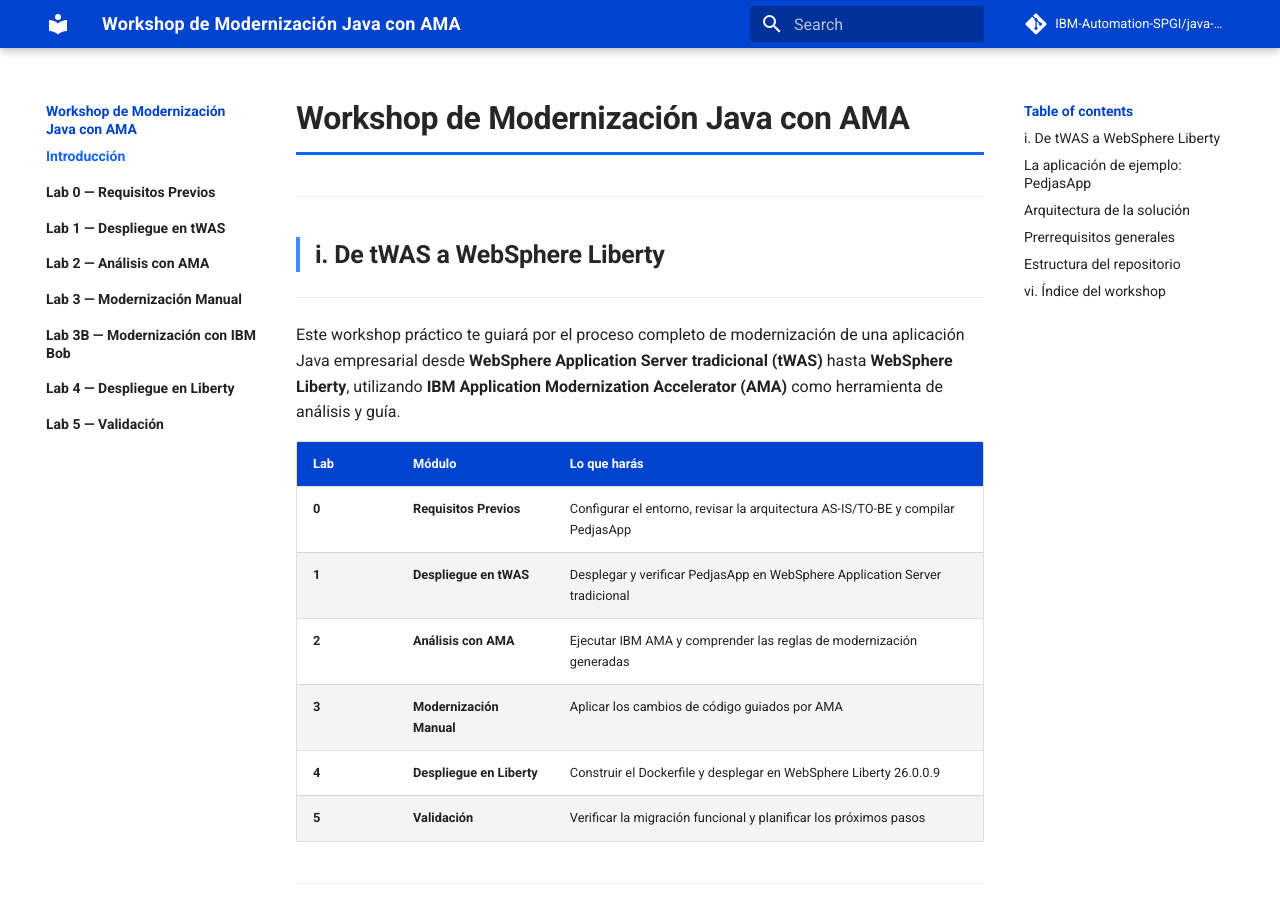
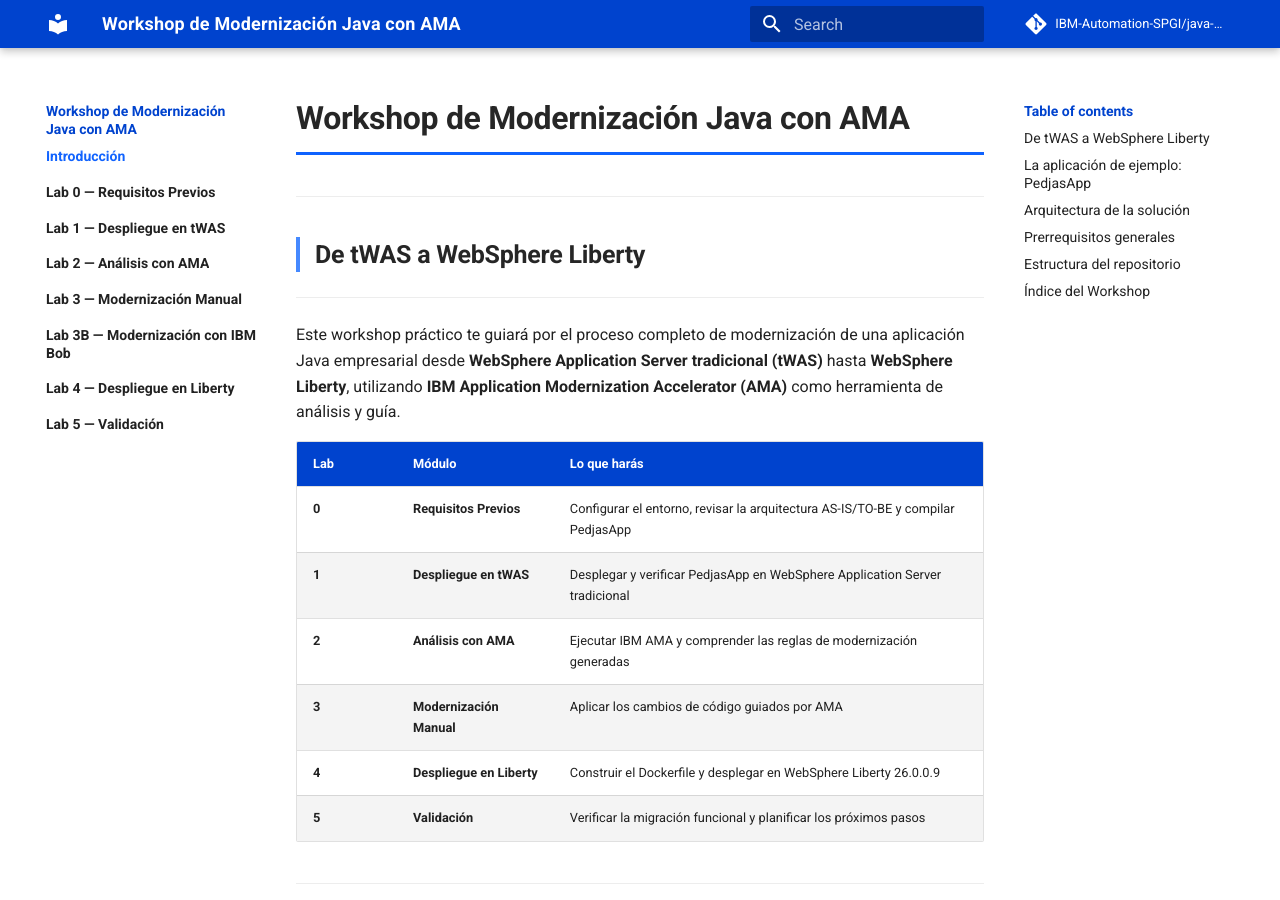
Before and after one commit to IBM-Automation-SPGI/java-mod-workshop, an MkDocs documentation site: the page built from docs/index.md, in a window 1280 px wide and 900 px high. Built offline with MkDocs 1.6.1 and Material for MkDocs 9.7.7, drawn with Linux system fonts in a browser that asks for light colours; comment, search, counter and statistics services are not loaded; some of the changed text lies outside the part shown.

```diff
--- a/docs/index.md
+++ b/docs/index.md
@@ -2,7 +2,7 @@
 
 ---
 
-## **i. De tWAS a WebSphere Liberty**
+## **De tWAS a WebSphere Liberty**
 
 ---
 
@@ -97,7 +97,7 @@ java-mod-workshop/
 
 ---
 
-## **vi. Índice del workshop**
+## **Índice del Workshop**
 
 ---
 
```
